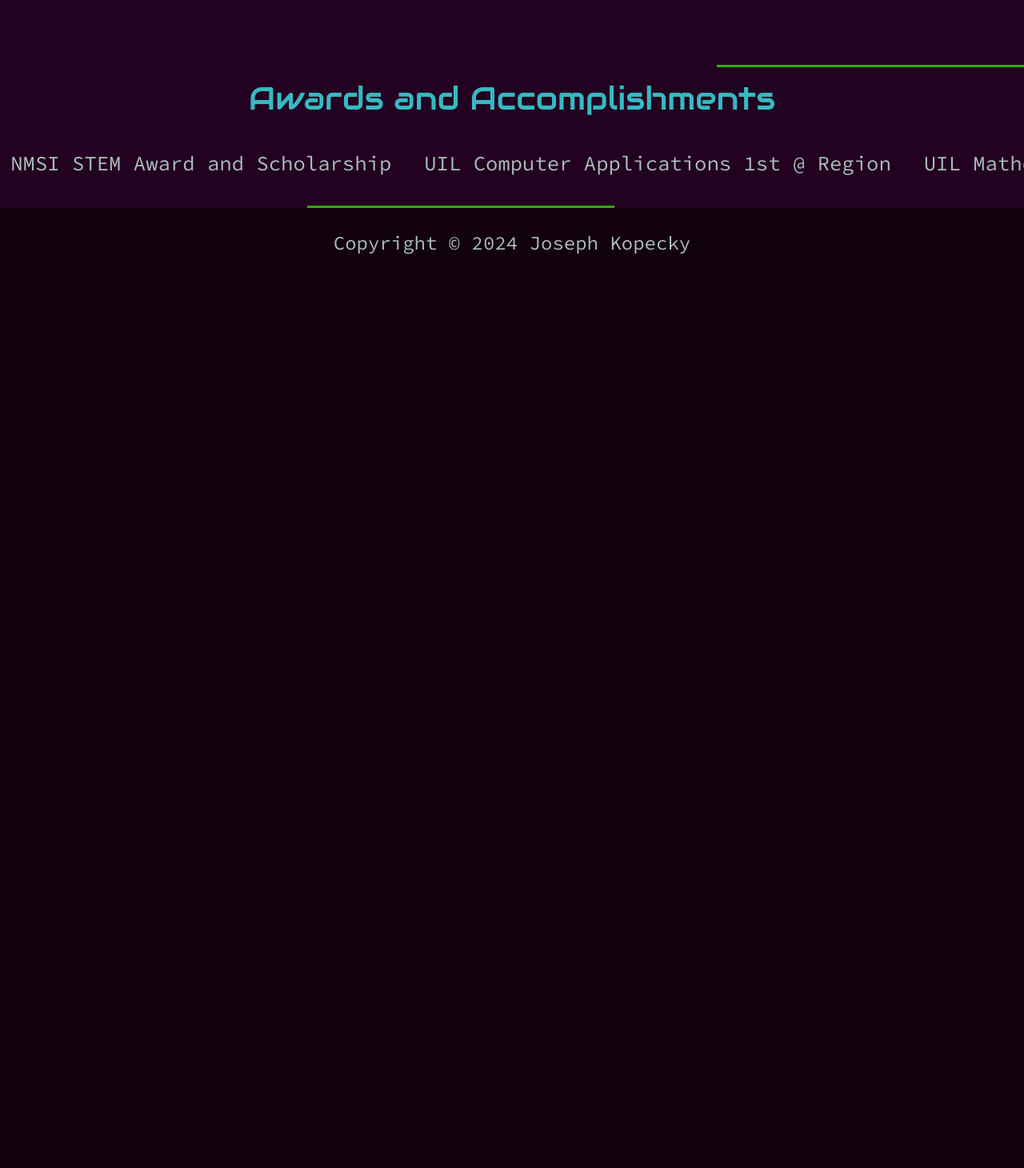
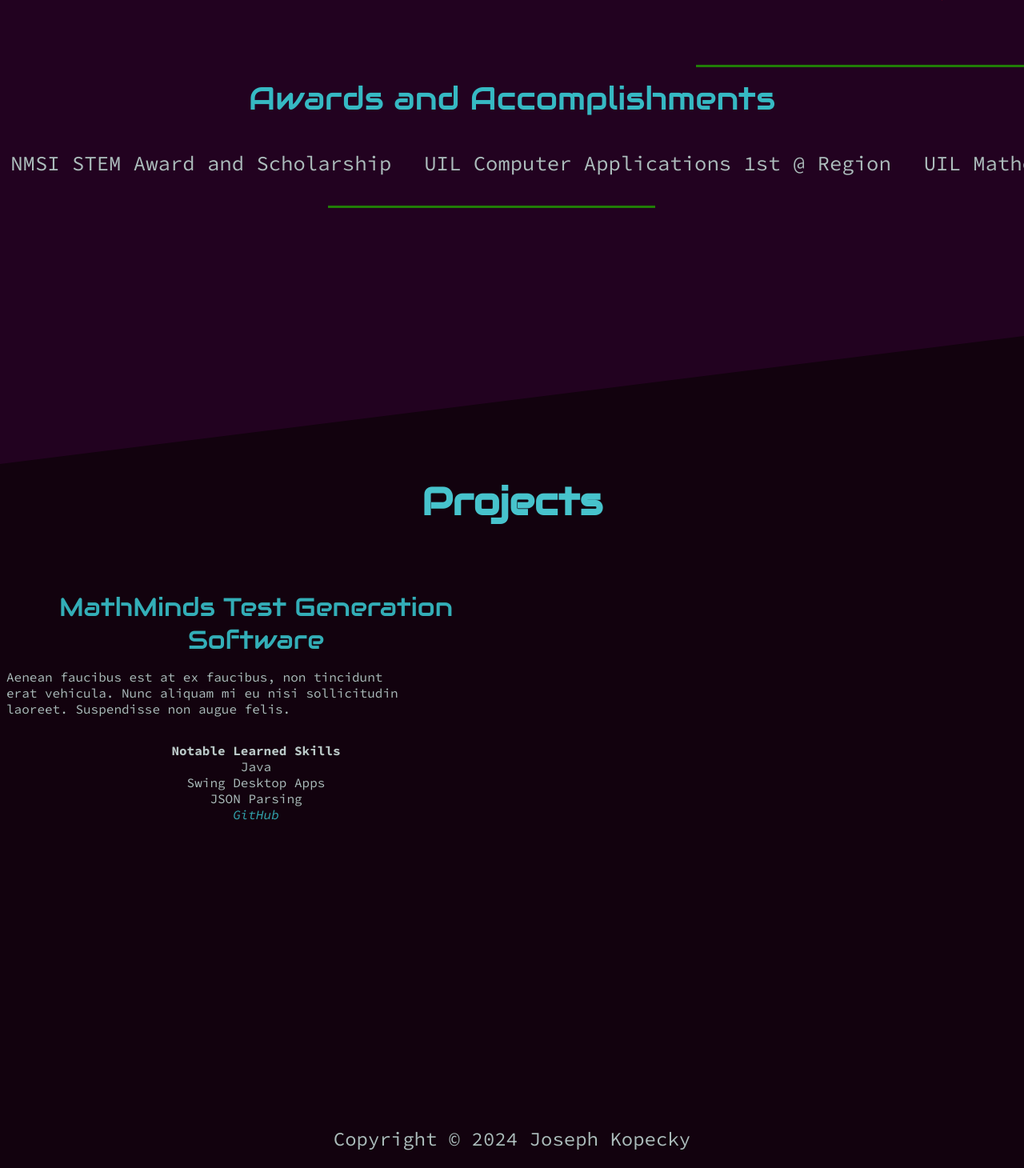
Before and after one commit to JmKopecky/joskopecky_portfolio, a PHP site: page /front-page.html in a window 1280 px wide. Shown: the part 1639-3099 px from the top of the page at 80% size. Before the commit the page ends 1957 px from the top, so only its background shows below. Run offline with PHP 8.4, Linux system fonts and the light colour scheme.

Commit message:
Began project section.

```diff
--- a/front-page.html
+++ b/front-page.html
@@ -69,6 +69,26 @@
             <li><p>UIL Mathematics 5th @ District</p></li>
         </ul>
     </div>
+
+
+    <div id="project-transition"><img src="library/images/project-transition.svg"></div>
+
+
+    <div id="project-section">
+        <h2>Projects</h2>
+
+        <div class="project-tile">
+            <h4 class="project-title">MathMinds Test Generation Software</h4>
+            <p class="project-desc">Aenean faucibus est at ex faucibus, non tincidunt erat vehicula. Nunc aliquam mi eu nisi sollicitudin laoreet. Suspendisse non augue felis.</p>
+            <p class="project-skills-title">Notable Learned Skills</p>
+            <ul class="project-skills-list">
+                <li><p>Java</p></li>
+                <li><p>Swing Desktop Apps</p></li>
+                <li><p>JSON Parsing</p></li>
+            </ul>
+            <a href="https://github.com" class="project-link">GitHub</a>
+        </div>
+    </div>
 </div>
 
 
--- a/library/scss/front-page.css
+++ b/library/scss/front-page.css
@@ -305,22 +305,22 @@ button:active {
 #front-page-container #notable-accomplishments-section::before {
   content: "";
   position: absolute;
-  background-color: #2EAE0A;
+  background-color: #217e07;
   width: 0%;
   height: 3px;
   top: 0;
   left: 0;
-  animation: borderanim 2s 2s infinite alternate-reverse linear;
+  animation: borderanim 5s 5s infinite alternate-reverse linear;
 }
 #front-page-container #notable-accomplishments-section::after {
   content: "";
   position: absolute;
-  background-color: #2EAE0A;
+  background-color: #217e07;
   width: 0%;
   height: 3px;
   bottom: 0;
   left: 0;
-  animation: borderanim 2s infinite alternate-reverse linear;
+  animation: borderanim 5s infinite alternate-reverse linear;
 }
 @keyframes borderanim {
   0% {
@@ -335,5 +335,51 @@ button:active {
     left: 100%;
   }
 }
+#front-page-container #project-transition {
+  background-color: #220220;
+  width: 100%;
+  height: 20vh;
+  padding-top: 20vh;
+}
+#front-page-container #project-transition img {
+  width: 100%;
+  height: 100%;
+}
+#front-page-container #project-section {
+  width: 100%;
+  min-height: 100vh;
+  background-color: #12020E;
+}
+#front-page-container #project-section h2 {
+  width: fit-content;
+  margin: auto;
+  padding-top: 2vh;
+  padding-bottom: 10vh;
+}
+#front-page-container #project-section .project-tile {
+  width: 50%;
+  height: fit-content;
+  text-align: center;
+}
+#front-page-container #project-section .project-tile .project-skills-title {
+  margin-top: 1em;
+  font-weight: bold;
+  color: #bac8c7;
+}
+#front-page-container #project-section .project-tile .project-desc {
+  text-align: left;
+  padding-left: 0.5em;
+  padding-top: 1em;
+  padding-bottom: 1em;
+  width: 80%;
+}
+#front-page-container #project-section .project-tile .project-skills-list {
+  margin: 0;
+  padding: 0;
+  list-style: none;
+}
+#front-page-container #project-section .project-tile .project-link {
+  padding-top: 1em;
+}
 
 /*# sourceMappingURL=front-page.css.map */
--- a/library/scss/front-page.scss
+++ b/library/scss/front-page.scss
@@ -177,24 +177,24 @@
   #notable-accomplishments-section::before {
     content:'';
     position:absolute;
-    background-color: $accent;
+    background-color: darken($accent, 10%);;
     width:0%;
     height: 3px;
     top:0;
     left:0;
 
-    animation: borderanim 2s 2s infinite alternate-reverse linear;
+    animation: borderanim 5s 5s infinite alternate-reverse linear;
   }
   #notable-accomplishments-section::after {
     content:'';
     position:absolute;
-    background-color: $accent;
+    background-color: darken($accent, 10%);
     width:0%;
     height: 3px;
     bottom:0;
     left:0;
 
-    animation: borderanim 2s infinite alternate-reverse linear;
+    animation: borderanim 5s infinite alternate-reverse linear;
   }
 
   @keyframes borderanim {
@@ -202,4 +202,58 @@
     50% {width: 50%;}
     100% {width: 0%; left:100%;}
   }
+
+  #project-transition {
+    background-color: $background-secondary;
+    width: 100%;
+    height: 20vh;
+    padding-top: 20vh;
+
+    img {
+      width: 100%;
+      height: 100%;
+    }
+  }
+
+
+  #project-section {
+    width: 100%;
+    min-height: 100vh;
+    background-color: $background_main;
+
+    h2 {
+      width: fit-content;
+      margin: auto;
+      padding-top: 2vh;
+      padding-bottom: 10vh;
+    }
+
+
+    .project-tile {
+      width: 50%;
+      height: fit-content;
+      text-align: center;
+
+      .project-skills-title {
+        margin-top: 1em;
+        font-weight: bold;
+        color: lighten($text_main, 5%);
+      }
+      .project-desc {
+        text-align: left;
+        padding-left: 0.5em;
+        padding-top: 1em;
+        padding-bottom: 1em;
+        width: 80%;
+      }
+      .project-skills-list {
+        margin: 0;
+        padding: 0;
+        list-style: none;
+      }
+      .project-link {
+        padding-top: 1em;
+      }
+    }
+  }
 }
```
Also changed, not shown: library/images/project-transition.svg (added), 1 other file.
